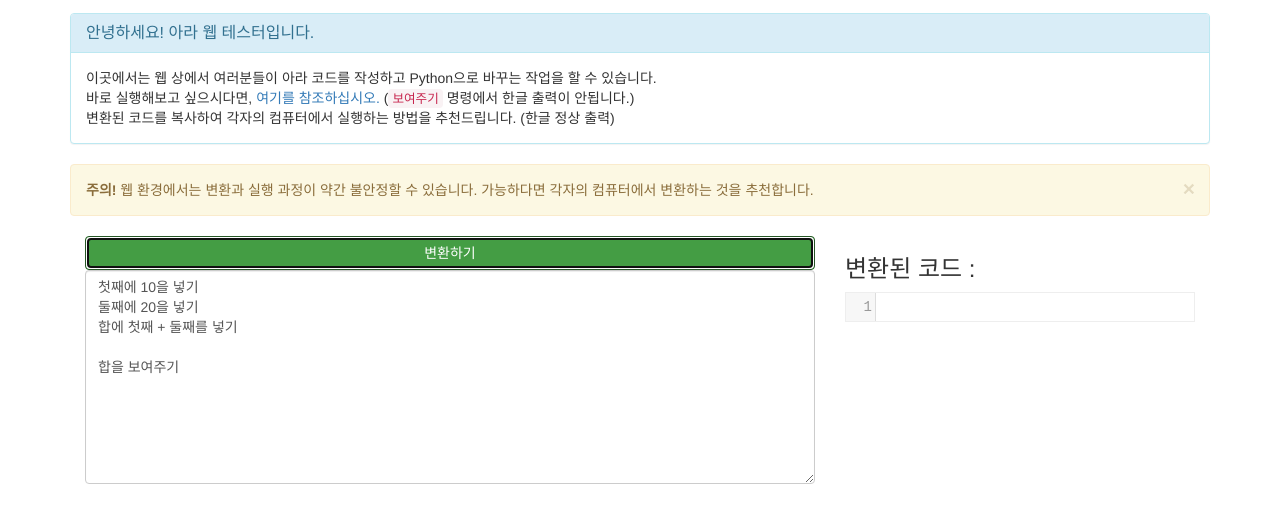
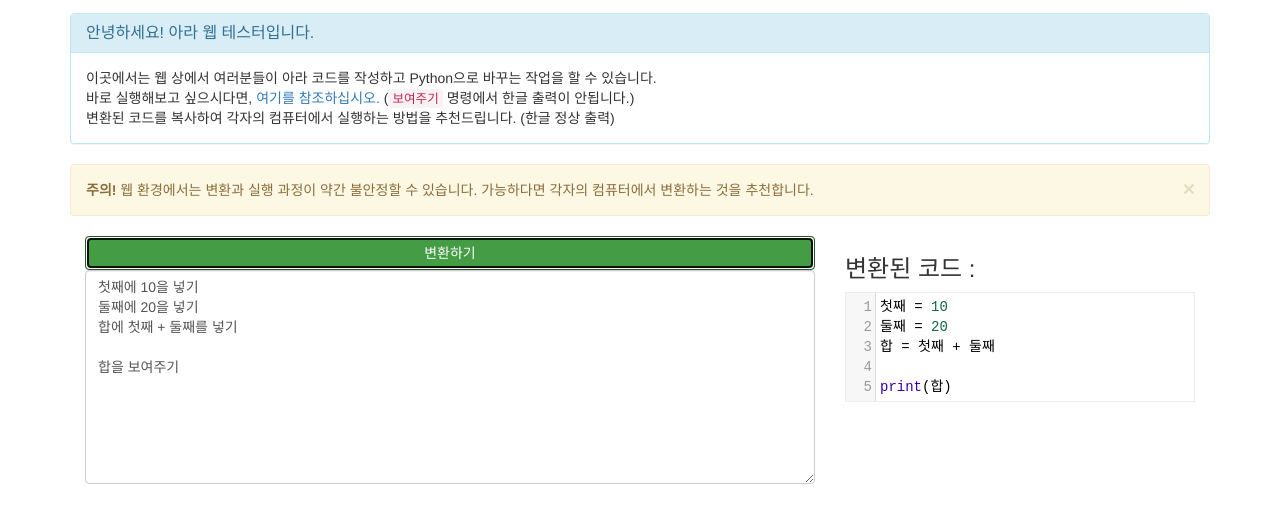
Before and after one commit to harrydrippin/AraLanguage, a plain HTML site: page ara_test.html in a window 1280 px wide. Both pictures are taken after a click on the button "변환하기". Shown: the part 57-580 px from the top of the page. Drawn offline with nearby package versions, Linux system fonts and the light colour scheme.

Commit message:
Update ara_test.html

```diff
--- a/ara_test.html
+++ b/ara_test.html
@@ -130,7 +130,7 @@
     </script>
     <script>
       function convert() {
-        var code = document.getElementById("printer").innerHTML;
+        var code = document.getElementById("code").innerHTML;
         alert(code);
         var araCode = code.split("\n");
         var result = []
```
